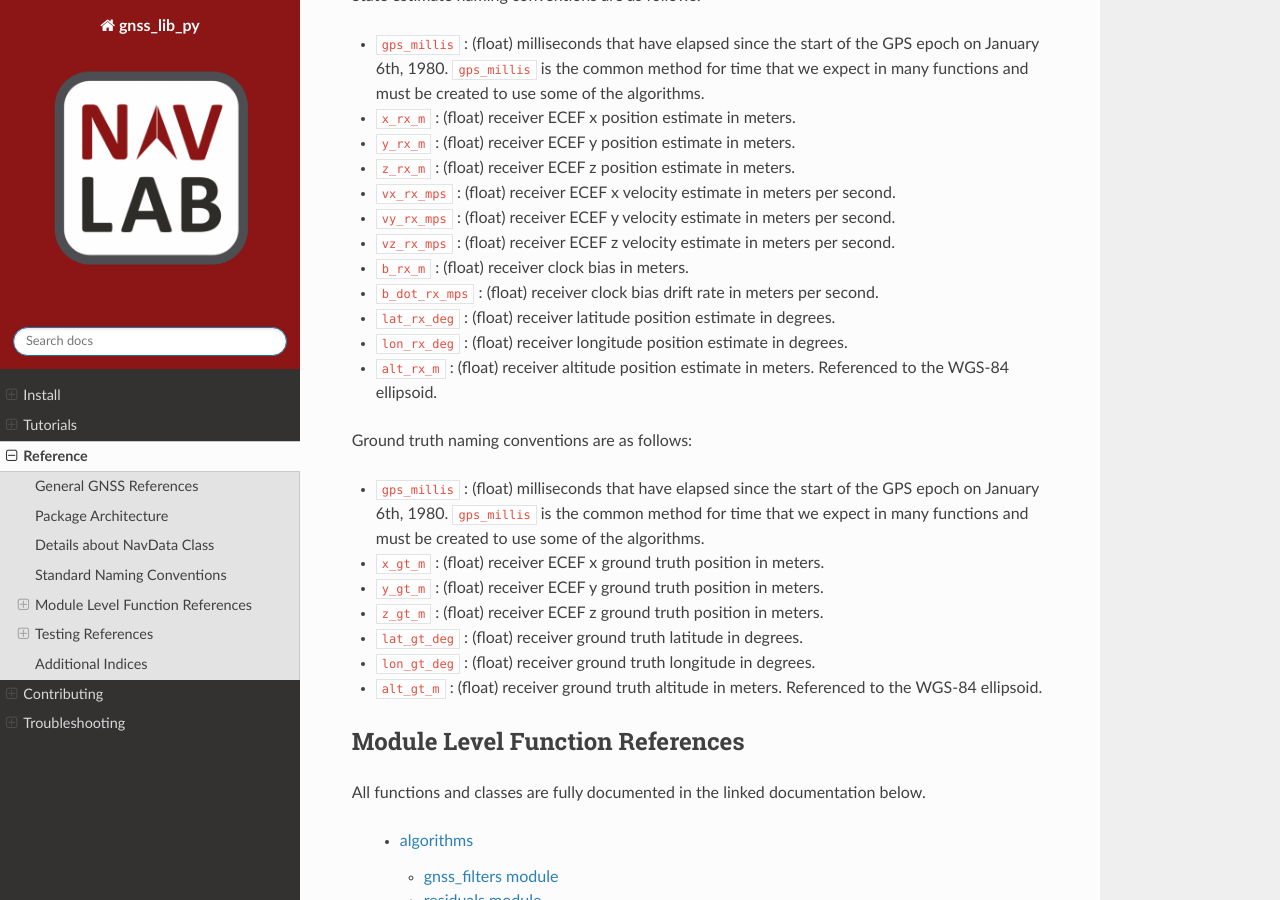
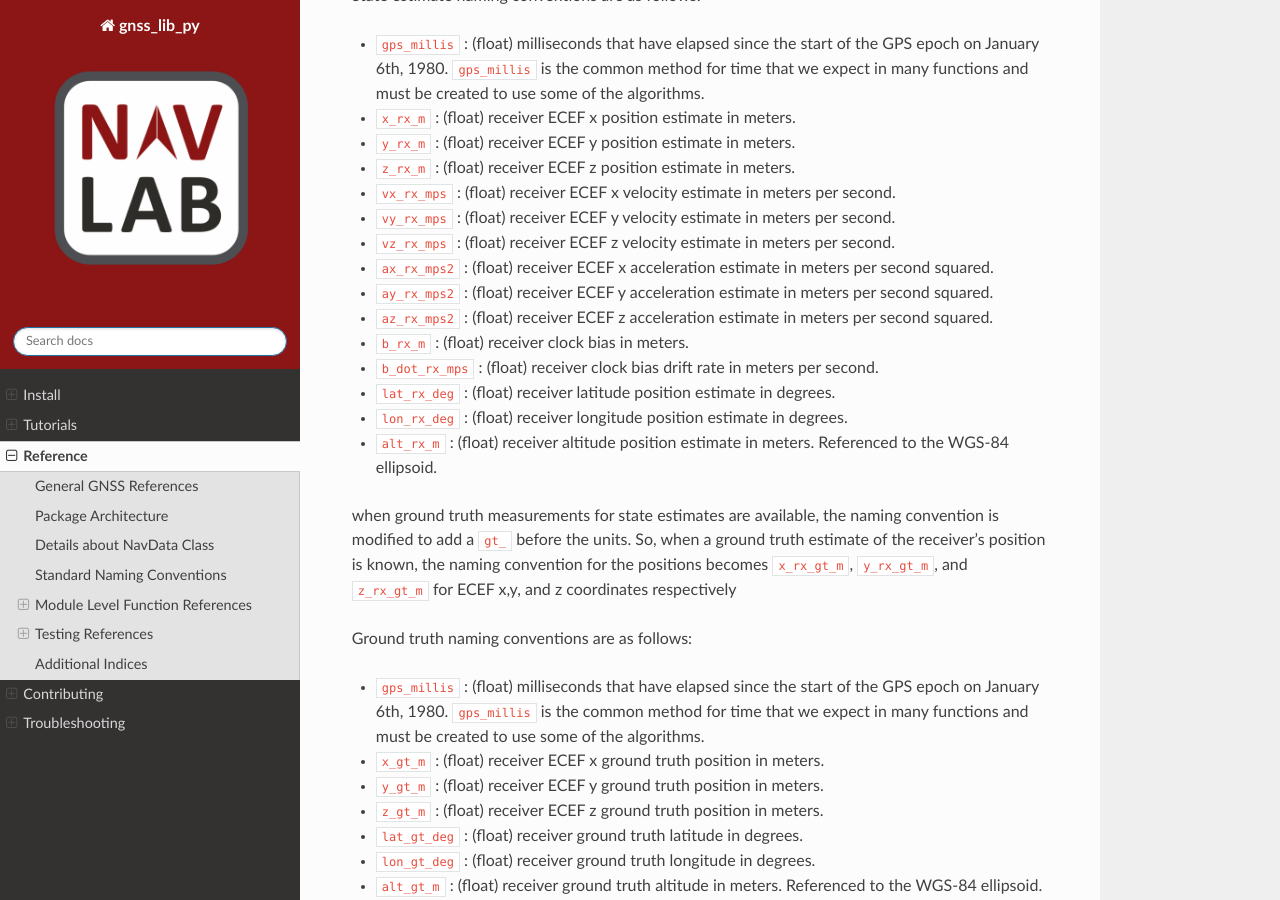
Before and after one commit to Stanford-NavLab/gnss_lib_py, a Sphinx documentation site: the page built from docs/source/reference/reference.rst, in a window 1280 px wide and 900 px high, scrolled down 3030 px. Built offline with Sphinx 7.4.7 and the Read the Docs theme 2.0.0, drawn with Linux system fonts in a browser that asks for light colours; pages that are not in the unit, such as notebooks, are missing from menus.

Commit message:
Updated reference naming convention

```diff
--- a/docs/source/reference/reference.rst
+++ b/docs/source/reference/reference.rst
@@ -179,6 +179,12 @@ State estimate naming conventions are as follows:
   meters per second.
 * :code:`vz_rx_mps` : (float) receiver ECEF z velocity estimate in
   meters per second.
+* :code:`ax_rx_mps2` : (float) receiver ECEF x acceleration estimate in
+  meters per second squared.
+* :code:`ay_rx_mps2` : (float) receiver ECEF y acceleration estimate in
+  meters per second squared.
+* :code:`az_rx_mps2` : (float) receiver ECEF z acceleration estimate in
+  meters per second squared.
 * :code:`b_rx_m` : (float) receiver clock bias in meters.
 * :code:`b_dot_rx_mps` : (float) receiver clock bias drift rate in meters
   per second.
@@ -188,6 +194,13 @@ State estimate naming conventions are as follows:
   degrees.
 * :code:`alt_rx_m` : (float) receiver altitude position estimate in
   meters. Referenced to the WGS-84 ellipsoid.
+
+when ground truth measurements for state estimates are available, the
+naming convention is modified to add a :code:`gt_` before the units.
+So, when a ground truth estimate of the receiver's position is known, the
+naming convention for the positions becomes :code:`x_rx_gt_m`,
+:code:`y_rx_gt_m`, and :code:`z_rx_gt_m` for ECEF x,y, and z coordinates
+respectively
 
 
 Ground truth naming conventions are as follows:
--- a/docs/source/requirements.txt
+++ b/docs/source/requirements.txt
@@ -15,7 +15,7 @@ bleach==5.0.1 ; python_version >= "3.8" and python_version < "3.12"
 certifi==2022.12.7 ; python_version >= "3.8" and python_version < "3.12"
 cffi==1.15.1 ; python_version >= "3.8" and python_version < "3.12"
 charset-normalizer==2.1.1 ; python_version >= "3.8" and python_version < "3.12"
-colorama==0.4.6 ; python_version >= "3.8" and python_version < "3.12" and sys_platform == "win32"
+colorama==0.4.6 ; python_version >= "3.8" and python_version < "3.12" and sys_platform == "win32" or python_version >= "3.8" and python_version < "3.12" and platform_system == "Windows"
 comm==0.1.2 ; python_version >= "3.8" and python_version < "3.12"
 contourpy==1.0.6 ; python_version >= "3.8" and python_version < "3.12"
 coverage[toml]==6.5.0 ; python_version >= "3.8" and python_version < "3.12"
@@ -142,6 +142,7 @@ toml==0.10.2 ; python_version >= "3.8" and python_version < "3.12"
 tomli==2.0.1 ; python_version >= "3.8" and python_full_version <= "3.11.0a6"
 tomlkit==0.11.6 ; python_version >= "3.8" and python_version < "3.12"
 tornado==6.2 ; python_version >= "3.8" and python_version < "3.12"
+tqdm==4.65.0 ; python_version >= "3.8" and python_version < "3.12"
 traitlets==5.7.1 ; python_version >= "3.8" and python_version < "3.12"
 typing-extensions==4.4.0 ; python_version >= "3.8" and python_version < "3.10"
 unlzw3==0.2.1 ; python_version >= "3.8" and python_version < "3.12"
```
Also changed, not shown: 2 other files.
